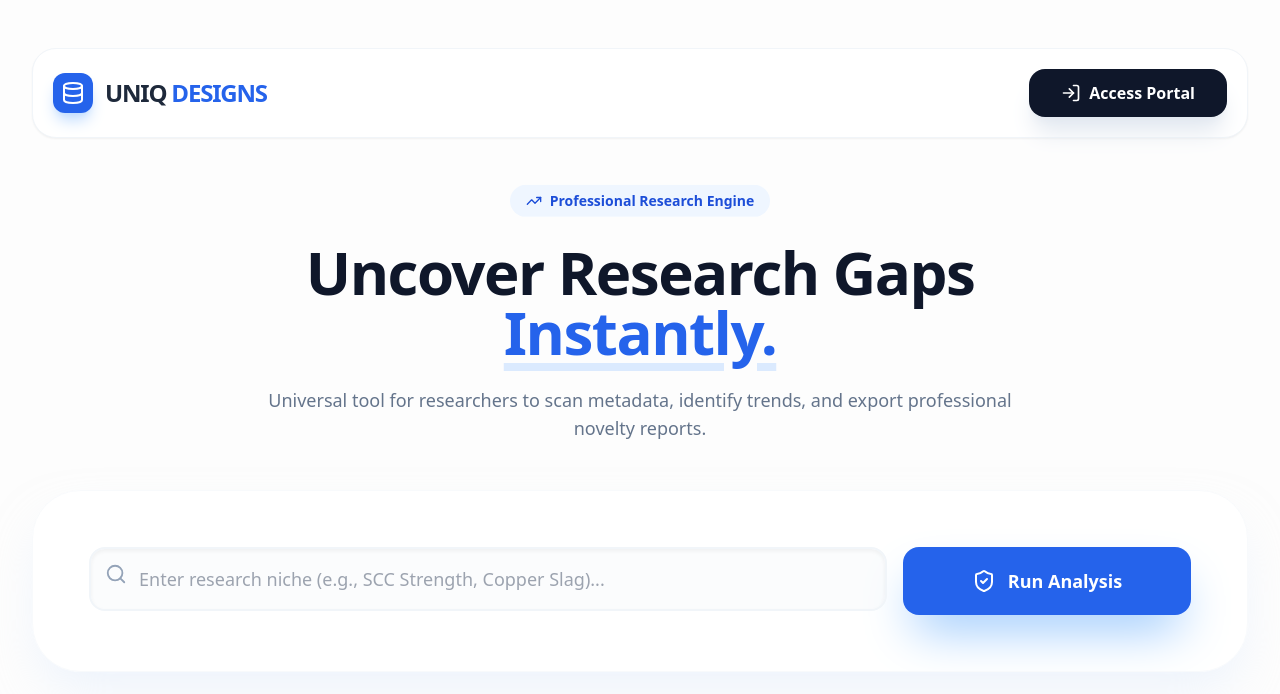
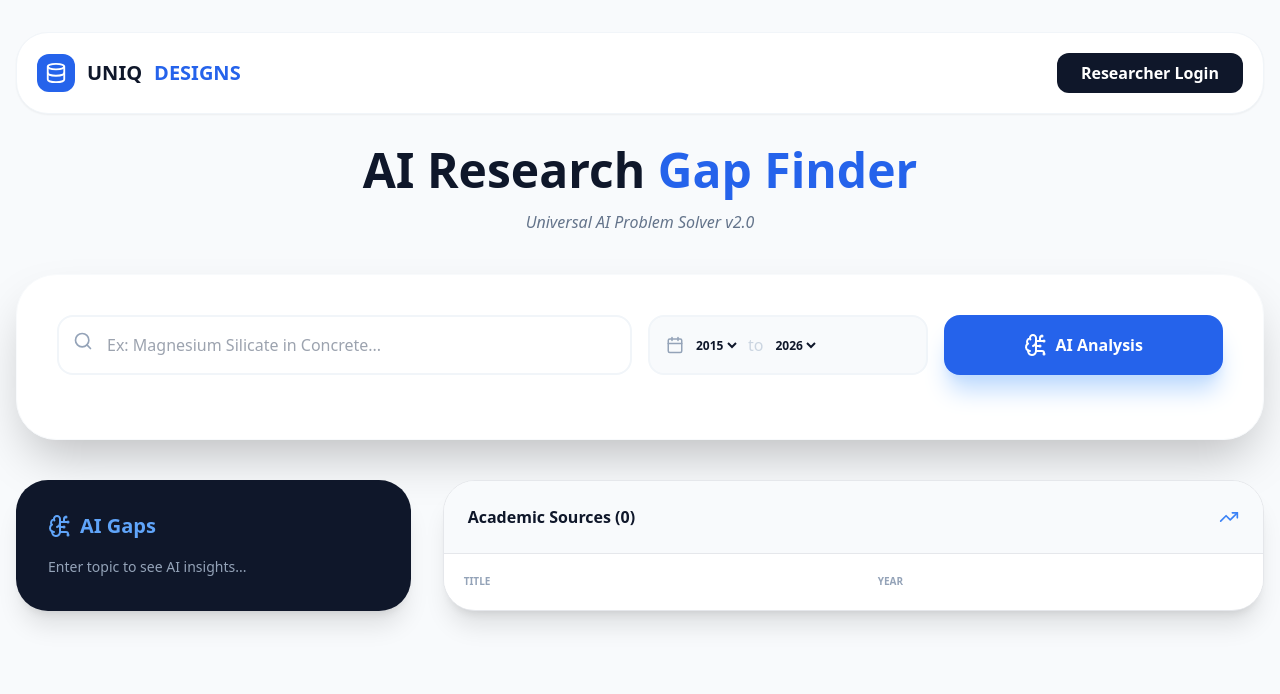
Before and after one commit to Movieeesss/RESEARCH-GAP-FINDER-TOOL, a React (Vite) app: page / in a window 1280 px wide. Shown: the top 694 px of the page. Built offline with nearby package versions, Linux system fonts and the light colour scheme.

Commit message:
Update RESEARCHGAP.tsx

```diff
--- a/src/RESEARCHGAP.tsx
+++ b/src/RESEARCHGAP.tsx
@@ -1,11 +1,11 @@
 import React, { useState, useEffect, useMemo } from 'react';
 import {
   Search, FileText, Download, Share2, LogIn, LogOut,
-  CheckCircle, Loader2, MessageCircle, Database, TrendingUp, ShieldCheck
+  CheckCircle, Loader2, MessageCircle, Database, TrendingUp, ShieldCheck, BrainCircuit, Calendar
 } from 'lucide-react';
 import * as ExcelJS from 'exceljs';
 
-// --- Types & Interfaces ---
+// --- Interfaces ---
 interface ResearchPaper {
   title: string;
   journal: string;
@@ -19,251 +19,207 @@ interface UserProfile {
 }
 
 const RESEARCHGAP: React.FC = () => {
-  // --- State Management ---
   const [keyword, setKeyword] = useState<string>('');
+  const [fromYear, setFromYear] = useState<number>(2015);
+  const [toYear, setToYear] = useState<number>(new Date().getFullYear());
   const [loading, setLoading] = useState<boolean>(false);
   const [status, setStatus] = useState<string>('');
   const [results, setResults] = useState<ResearchPaper[]>([]);
+  const [aiAnalysis, setAiAnalysis] = useState<string>('');
   const [user, setUser] = useState<UserProfile | null>(null);
 
-  // --- Persistent Auth Logic ---
+  const GROQ_API_KEY = "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";
+
   useEffect(() => {
     const savedUser = localStorage.getItem('researcher_session');
-    if (savedUser) {
-      try {
-        setUser(JSON.parse(savedUser));
-      } catch (e) {
-        console.error("Auth parsing error", e);
-      }
-    }
+    if (savedUser) setUser(JSON.parse(savedUser));
   }, []);
 
-  const handleLogin = (): void => {
-    const userData: UserProfile = { name: "Prakash M", email: "prakash@uniqdesigns.com" };
+  const handleLogin = () => {
+    const userData = { name: "Prakash M", email: "prakash@uniqdesigns.com" };
     localStorage.setItem('researcher_session', JSON.stringify(userData));
     setUser(userData);
   };
 
-  const handleLogout = (): void => {
-    localStorage.removeItem('researcher_session');
-    setUser(null);
-    setResults([]);
-    setStatus('');
-  };
+  const getAiInsights = async (papers: ResearchPaper[]) => {
+    setStatus('AI is analyzing research gaps...');
+    const paperSummary = papers.map(p => `- ${p.title} (${p.year})`).join('\n');
 
-  // --- Performance & Typing Optimization ---
-  const inputDisplay = useMemo(() => (
-    <div className="relative flex-grow group">
-      <Search className="absolute left-4 top-4 text-slate-400 group-focus-within:text-blue-500 transition-colors" size={22} />
-      <input
-        type="text"
-        placeholder="Enter research niche (e.g., SCC Strength, Copper Slag)..."
-        className="w-full pl-12 pr-4 py-4 text-lg rounded-2xl border-2 border-slate-100 focus:border-blue-500 focus:ring-4 focus:ring-blue-500/10 outline-none transition-all shadow-inner bg-slate-50/50"
-        value={keyword}
-        onChange={(e: React.ChangeEvent<HTMLInputElement>) => setKeyword(e.target.value)}
-      />
-    </div>
-  ), [keyword]);
-
-  // --- Professional Excel Export Logic (FIXED FOR TS) ---
-  const exportToExcel = async (data: ResearchPaper[]): Promise<void> => {
     try {
-      // Use "as any" to bypass TypeScript constructor mismatch in some environments
-      const workbook = new (ExcelJS as any).Workbook();
-      const sheet = workbook.addWorksheet('Identified Gaps');
-
-      sheet.columns = [
-        { header: 'Research Paper Title', key: 'title', width: 60 },
-        { header: 'Publisher/Journal', key: 'journal', width: 35 },
-        { header: 'Pub Year', key: 'year', width: 15 },
-        { header: 'DOI', key: 'doi', width: 35 },
-      ];
-
-      // Styling Headers
-      sheet.getRow(1).font = { bold: true, color: { argb: 'FFFFFFFF' } };
-      sheet.getRow(1).fill = { type: 'pattern', pattern: 'solid', fgColor: { argb: 'FF2563EB' } };
-
-      data.forEach(item => sheet.addRow(item));
-
-      // THE FIX: Access writeBuffer through the xlsx property
-      const buffer = await workbook.xlsx.writeBuffer();
-      const blob = new Blob([buffer], { type: 'application/vnd.openxmlformats-officedocument.spreadsheetml.sheet' });
-      const url = window.URL.createObjectURL(blob);
-      const link = document.createElement('a');
-      link.href = url;
-      link.download = `Uniq_Research_Analysis_${keyword.replace(/\s+/g, '_') || 'Report'}.xlsx`;
-      link.click();
-      window.URL.revokeObjectURL(url);
-    } catch (error) {
-      console.error("Excel Export Failed", error);
-      setStatus("Export failed. Please check browser permissions.");
+      const response = await fetch("https://api.groq.com/openai/v1/chat/completions", {
+        method: "POST",
+        headers: {
+          "Authorization": `Bearer ${GROQ_API_KEY}`,
+          "Content-Type": "application/json"
+        },
+        body: JSON.stringify({
+          model: "llama-3.3-70b-versatile",
+          messages: [
+            { role: "system", content: "You are a professional research consultant. Analyze titles and identify 3 specific research gaps." },
+            { role: "user", content: `Based on these papers about "${keyword}":\n${paperSummary}\nIdentify gaps.` }
+          ]
+        })
+      });
+      const aiData = await response.json();
+      setAiAnalysis(aiData.choices[0].message.content);
+    } catch (err) {
+      setAiAnalysis("AI analysis unavailable, but data is ready.");
     }
   };
 
-  // --- Omnichannel Sharing ---
-  const handleWhatsAppShare = (): void => {
-    const message = `Buddy! I found significant research gaps in "${keyword}" using Uniq Designs AI Tool. Check it out: ${window.location.href}`;
-    window.open(`https://api.whatsapp.com/send?text=${encodeURIComponent(message)}`, '_blank');
-  };
+  const exportToExcel = async (data: ResearchPaper[], aiInsight: string) => {
+    try {
+      // FIX: Accessing ExcelJS through a safe type cast for build
+      const ExcelJSInstance = (ExcelJS as any).default || ExcelJS;
+      const workbook = new (ExcelJSInstance as any).Workbook();
+      const sheet = workbook.addWorksheet('Research Analysis');
 
-  const handleNativeShare = async (): Promise<void> => {
-    if (navigator.share) {
-      try {
-        await navigator.share({
-          title: 'Uniq Designs Research Analysis',
-          text: `AI-Generated Research Gap Report for ${keyword}`,
-          url: window.location.href,
-        });
-      } catch (err) { console.log('Share dismissed'); }
-    } else {
-      handleWhatsAppShare();
+      sheet.addRow(['AI Research Gap Analysis Report']).font = { bold: true, size: 14 };
+      sheet.addRow([`Keyword: ${keyword} | Range: ${fromYear}-${toYear}`]);
+      sheet.addRow([]);
+
+      aiInsight.split('\n').forEach(line => sheet.addRow([line]));
+      sheet.addRow([]);
+
+      const headerRow = sheet.addRow(['Title', 'Journal', 'Year', 'DOI']);
+      headerRow.font = { bold: true, color: { argb: 'FFFFFFFF' } };
+      headerRow.fill = { type: 'pattern', pattern: 'solid', fgColor: { argb: 'FF1E40AF' } };
+
+      data.forEach(p => sheet.addRow([p.title, p.journal, p.year, p.doi]));
+
+      sheet.columns = [{ width: 50 }, { width: 30 }, { width: 10 }, { width: 30 }];
+
+      // THE CRITICAL FIX: Direct xlsx access
+      const buffer = await workbook.xlsx.writeBuffer();
+      const blob = new Blob([buffer], { type: 'application/vnd.openxmlformats-officedocument.spreadsheetml.sheet' });
+      const link = document.createElement('a');
+      link.href = window.URL.createObjectURL(blob);
+      link.download = `Uniq_Research_${keyword.replace(/\s+/g, '_')}.xlsx`;
+      link.click();
+    } catch (e) {
+      console.error("Export Error", e);
     }
   };
 
-  // --- Core Analysis Engine ---
-  const runAnalysis = async (): Promise<void> => {
+  const runAnalysis = async () => {
     if (!keyword) return;
     setLoading(true);
-    setStatus('Scanning CrossRef & Academic Databases...');
+    setResults([]);
+    setAiAnalysis('');
+    setStatus('Scanning Databases...');
 
     try {
-      const response = await fetch(`https://api.crossref.org/works?query=${keyword}&rows=15&sort=published&order=desc`);
+      const response = await fetch(`https://api.crossref.org/works?query=${keyword}&filter=from-pub-date:${fromYear}-01-01,until-pub-date:${toYear}-12-31&rows=40&sort=published&order=desc`);
       const data = await response.json();
 
       const papers: ResearchPaper[] = data.message.items.map((item: any) => ({
-        title: item.title?.[0] || 'Untitled Work',
-        journal: item['container-title']?.[0] || 'Peer Reviewed Journal',
-        year: item.created?.['date-parts']?.[0]?.[0] || '2026',
-        doi: item.DOI || 'Pending'
+        title: item.title?.[0] || 'N/A',
+        journal: item['container-title']?.[0] || 'N/A',
+        year: item.created?.['date-parts']?.[0]?.[0] || fromYear,
+        doi: item.DOI || 'N/A'
       }));
 
       setResults(papers);
-      setStatus('Success! Analysis Generated & Downloaded.');
-
-      await exportToExcel(papers);
+      await getAiInsights(papers);
+      setStatus('Success! AI Analysis & Excel Ready.');
       setLoading(false);
     } catch (error) {
-      setStatus('Network Latency. Retrying...');
+      setStatus('Search Error. Try later.');
       setLoading(false);
     }
   };
 
   return (
-    <div className="min-h-screen bg-[#FDFDFD] text-slate-900 selection:bg-blue-100 font-sans">
-      <div className="max-w-7xl mx-auto px-4 sm:px-6 lg:px-8 py-6 md:py-12">
-
-        {/* Modern Header Nav */}
-        <nav className="flex flex-col md:flex-row justify-between items-center mb-12 p-5 bg-white border border-slate-100 shadow-sm rounded-3xl gap-4">
-          <div className="flex items-center gap-3">
-            <div className="bg-blue-600 p-2 rounded-xl text-white shadow-lg shadow-blue-200">
-              <Database size={24} />
-            </div>
-            <h2 className="text-2xl font-black tracking-tighter text-slate-800 uppercase">
-              UNIQ <span className="text-blue-600">DESIGNS</span>
-            </h2>
+    <div className="min-h-screen bg-slate-50 text-slate-900 font-sans selection:bg-blue-100">
+      <div className="max-w-7xl mx-auto px-4 py-8">
+        <nav className="flex justify-between items-center mb-8 bg-white p-5 rounded-[2rem] shadow-sm border border-slate-100">
+          <div className="flex items-center gap-3 font-black text-xl">
+            <div className="bg-blue-600 p-2 rounded-xl text-white"><Database size={22} /></div>
+            UNIQ <span className="text-blue-600">DESIGNS</span>
           </div>
-
-          <div className="flex items-center gap-4">
-            {user ? (
-              <div className="flex items-center gap-4">
-                <p className="hidden sm:block text-sm font-semibold text-slate-500 italic">Hi, {user.name}</p>
-                <button onClick={handleLogout} className="flex items-center gap-2 bg-red-50 text-red-600 px-5 py-2.5 rounded-2xl font-bold text-sm hover:bg-red-100 transition-all">
-                  <LogOut size={18}/> Logout
-                </button>
-              </div>
-            ) : (
-              <button onClick={handleLogin} className="flex items-center gap-2 bg-slate-900 text-white px-8 py-3 rounded-2xl font-bold shadow-xl shadow-slate-200 hover:bg-slate-800 transition-all">
-                <LogIn size={20}/> Access Portal
-              </button>
-            )}
-          </div>
+          {user ? (
+            <button onClick={() => setUser(null)} className="text-sm font-bold text-red-500 bg-red-50 px-4 py-2 rounded-xl">Logout</button>
+          ) : (
+            <button onClick={handleLogin} className="bg-slate-900 text-white px-6 py-2 rounded-xl font-bold">Researcher Login</button>
+          )}
         </nav>
 
-        {/* Hero Section */}
-        <header className="text-center max-w-3xl mx-auto mb-12">
-          <div className="inline-flex items-center gap-2 bg-blue-50 text-blue-700 px-4 py-1.5 rounded-full text-sm font-bold mb-6 animate-bounce">
-            <TrendingUp size={16}/> Professional Research Engine
-          </div>
-          <h1 className="text-4xl md:text-6xl font-black mb-6 leading-[1.1] tracking-tight text-slate-900">
-            Uncover Research Gaps <span className="text-blue-600 underline decoration-blue-100 decoration-8 underline-offset-8">Instantly.</span>
-          </h1>
-          <p className="text-lg text-slate-500 font-medium">
-            Universal tool for researchers to scan metadata, identify trends, and export professional novelty reports.
-          </p>
-        </header>
+        <div className="text-center mb-10">
+          <h1 className="text-4xl md:text-5xl font-black mb-4">AI Research <span className="text-blue-600">Gap Finder</span></h1>
+          <p className="text-slate-500 font-medium italic">Universal AI Problem Solver v2.0</p>
+        </div>
 
-        {/* Main Interface */}
-        <div className="bg-white rounded-[3rem] shadow-2xl shadow-blue-100/50 p-6 md:p-14 border border-slate-50 relative overflow-hidden">
-          <div className="flex flex-col lg:flex-row gap-4 relative z-10">
-            {inputDisplay}
-            <button
-              onClick={runAnalysis}
-              disabled={loading}
-              className="lg:w-72 bg-blue-600 hover:bg-blue-700 text-white py-5 rounded-2xl font-black text-lg flex items-center justify-center gap-3 shadow-2xl shadow-blue-300 transition-all active:scale-[0.98] disabled:opacity-70"
-            >
-              {loading ? <Loader2 className="animate-spin" size={24} /> : <ShieldCheck size={24} />}
-              {loading ? 'Processing...' : 'Run Analysis'}
+        <div className="bg-white rounded-[2.5rem] shadow-2xl p-6 md:p-10 mb-10 border border-slate-50">
+          <div className="grid grid-cols-1 lg:grid-cols-4 gap-4 mb-6">
+            <div className="lg:col-span-2 relative">
+              <Search className="absolute left-4 top-4 text-slate-400" size={20}/>
+              <input
+                type="text"
+                placeholder="Ex: Magnesium Silicate in Concrete..."
+                className="w-full pl-12 pr-4 py-4 rounded-2xl border-2 border-slate-100 focus:border-blue-500 outline-none transition-all"
+                value={keyword}
+                onChange={(e) => setKeyword(e.target.value)}
+              />
+            </div>
+
+            <div className="flex items-center bg-slate-50 rounded-2xl px-4 border-2 border-slate-100">
+              <Calendar size={18} className="text-slate-400 mr-2"/>
+              <select className="bg-transparent py-4 outline-none text-xs font-bold" value={fromYear} onChange={(e)=>setFromYear(Number(e.target.value))}>
+                {[2010, 2015, 2020, 2024, 2025].map(y => <option key={y} value={y}>{y}</option>)}
+              </select>
+              <span className="mx-2 text-slate-300">to</span>
+              <select className="bg-transparent py-4 outline-none text-xs font-bold" value={toYear} onChange={(e)=>setToYear(Number(e.target.value))}>
+                {[2024, 2025, 2026].map(y => <option key={y} value={y}>{y}</option>)}
+              </select>
+            </div>
+
+            <button onClick={runAnalysis} disabled={loading} className="bg-blue-600 hover:bg-blue-700 text-white py-4 rounded-2xl font-black flex items-center justify-center gap-2 shadow-xl shadow-blue-200 disabled:opacity-50">
+              {loading ? <Loader2 className="animate-spin"/> : <BrainCircuit/>}
+              {loading ? 'Analyzing...' : 'AI Analysis'}
             </button>
           </div>
 
           {status && (
-            <div className="mt-10 flex flex-col md:flex-row items-center justify-between p-6 bg-slate-50 rounded-[2rem] border border-slate-100">
-              <div className="flex items-center gap-4 text-slate-700 font-bold mb-4 md:mb-0">
-                <div className="bg-green-500 p-1.5 rounded-full text-white">
-                  <CheckCircle size={18} />
-                </div>
-                {status}
-              </div>
-              <div className="flex items-center gap-3 w-full md:w-auto">
-                <button onClick={handleWhatsAppShare} className="flex-1 md:flex-none flex items-center justify-center gap-2 bg-[#25D366] text-white px-6 py-3 rounded-2xl font-bold hover:shadow-lg transition-all active:scale-95">
-                  <MessageCircle size={20}/> WhatsApp
-                </button>
-                <button onClick={handleNativeShare} className="flex-1 md:flex-none flex items-center justify-center bg-white border-2 border-slate-200 text-slate-600 px-6 py-3 rounded-2xl font-bold hover:border-blue-500 hover:text-blue-600 transition-all">
-                  <Share2 size={20}/> Share Tool
-                </button>
-              </div>
+            <div className="p-4 bg-blue-50 rounded-2xl text-blue-700 font-bold flex items-center justify-between">
+              <div className="text-sm flex items-center gap-2"><CheckCircle size={18}/> {status}</div>
+              {results.length > 0 && <button onClick={() => exportToExcel(results, aiAnalysis)} className="bg-white px-4 py-2 rounded-xl text-xs shadow-sm hover:bg-slate-50"><Download size={14} className="inline mr-1"/> Download Excel</button>}
             </div>
           )}
         </div>
 
-        {/* Dynamic Data Display */}
-        {results.length > 0 && (
-          <div className="mt-16 overflow-hidden">
-            <div className="flex items-center justify-between mb-8 px-4">
-              <h3 className="text-2xl font-black text-slate-800 italic">Global Journal Scan Results</h3>
-              <button onClick={() => exportToExcel(results)} className="hidden sm:flex items-center gap-2 text-blue-600 font-black hover:bg-blue-50 px-4 py-2 rounded-xl transition-all">
-                <Download size={20}/> DOWNLOAD XLS
-              </button>
+        <div className="grid lg:grid-cols-3 gap-8">
+          <div className="lg:col-span-1 bg-slate-900 text-white p-8 rounded-[2rem] shadow-xl">
+            <h3 className="text-xl font-black mb-4 flex items-center gap-2 text-blue-400"><BrainCircuit/> AI Gaps</h3>
+            <div className="text-sm leading-relaxed text-slate-400 whitespace-pre-line">
+              {aiAnalysis || "Enter topic to see AI insights..."}
             </div>
+          </div>
 
-            <div className="bg-white rounded-[2.5rem] shadow-xl border border-slate-100 overflow-hidden overflow-x-auto">
-              <table className="w-full text-left border-collapse min-w-[700px]">
-                <thead>
-                  <tr className="bg-slate-50/50 text-slate-400 font-black text-xs uppercase tracking-widest">
-                    <th className="p-6">Research Title</th>
-                    <th className="p-6">Journal</th>
-                    <th className="p-6 text-center">Year</th>
+          <div className="lg:col-span-2 bg-white rounded-[2rem] shadow-xl overflow-hidden border">
+            <div className="p-6 bg-slate-50 border-b flex justify-between items-center font-black">
+              Academic Sources ({results.length})
+              <TrendingUp size={20} className="text-blue-500"/>
+            </div>
+            <div className="overflow-x-auto max-h-[400px]">
+              <table className="w-full text-left">
+                <thead className="sticky top-0 bg-white">
+                  <tr className="text-[10px] uppercase font-black text-slate-400">
+                    <th className="p-5">Title</th>
+                    <th className="p-5">Year</th>
                   </tr>
                 </thead>
-                <tbody className="divide-y divide-slate-50">
+                <tbody className="divide-y text-sm">
                   {results.map((res, i) => (
-                    <tr key={i} className="hover:bg-blue-50/30 transition-all group">
-                      <td className="p-6 text-base font-bold text-slate-700 group-hover:text-blue-600 transition-colors">
-                        <div className="line-clamp-2">{res.title}</div>
-                      </td>
-                      <td className="p-6 text-sm text-slate-500 font-medium italic">{res.journal}</td>
-                      <td className="p-6 text-center">
-                        <span className="bg-blue-50 text-blue-600 px-3 py-1 rounded-lg font-black text-xs">
-                          {res.year}
-                        </span>
-                      </td>
+                    <tr key={i} className="hover:bg-blue-50/50">
+                      <td className="p-5 font-bold text-slate-700">{res.title}</td>
+                      <td className="p-5 text-blue-600 font-black">{res.year}</td>
                     </tr>
                   ))}
                 </tbody>
               </table>
             </div>
           </div>
-        )}
+        </div>
       </div>
     </div>
   );
```
